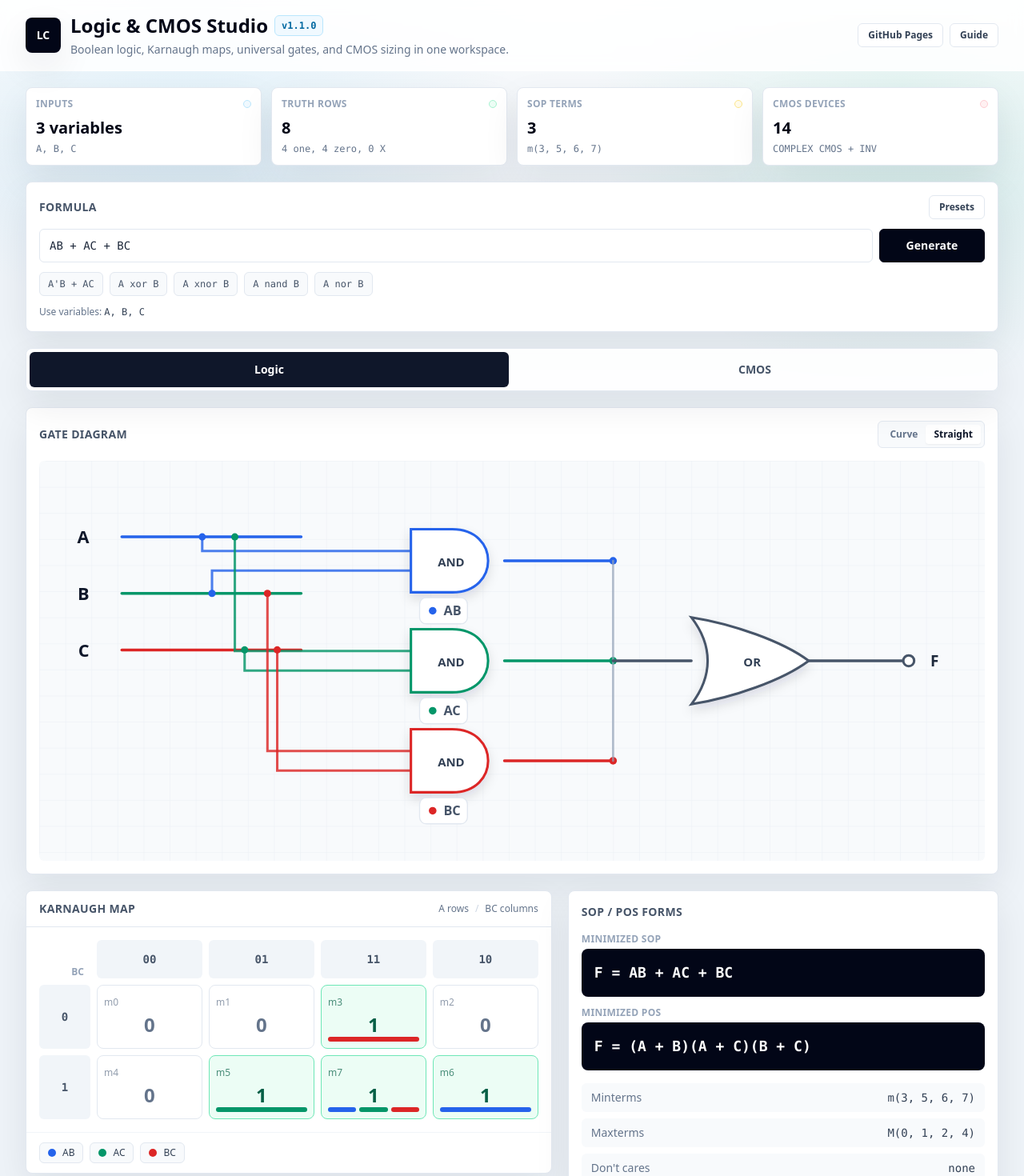
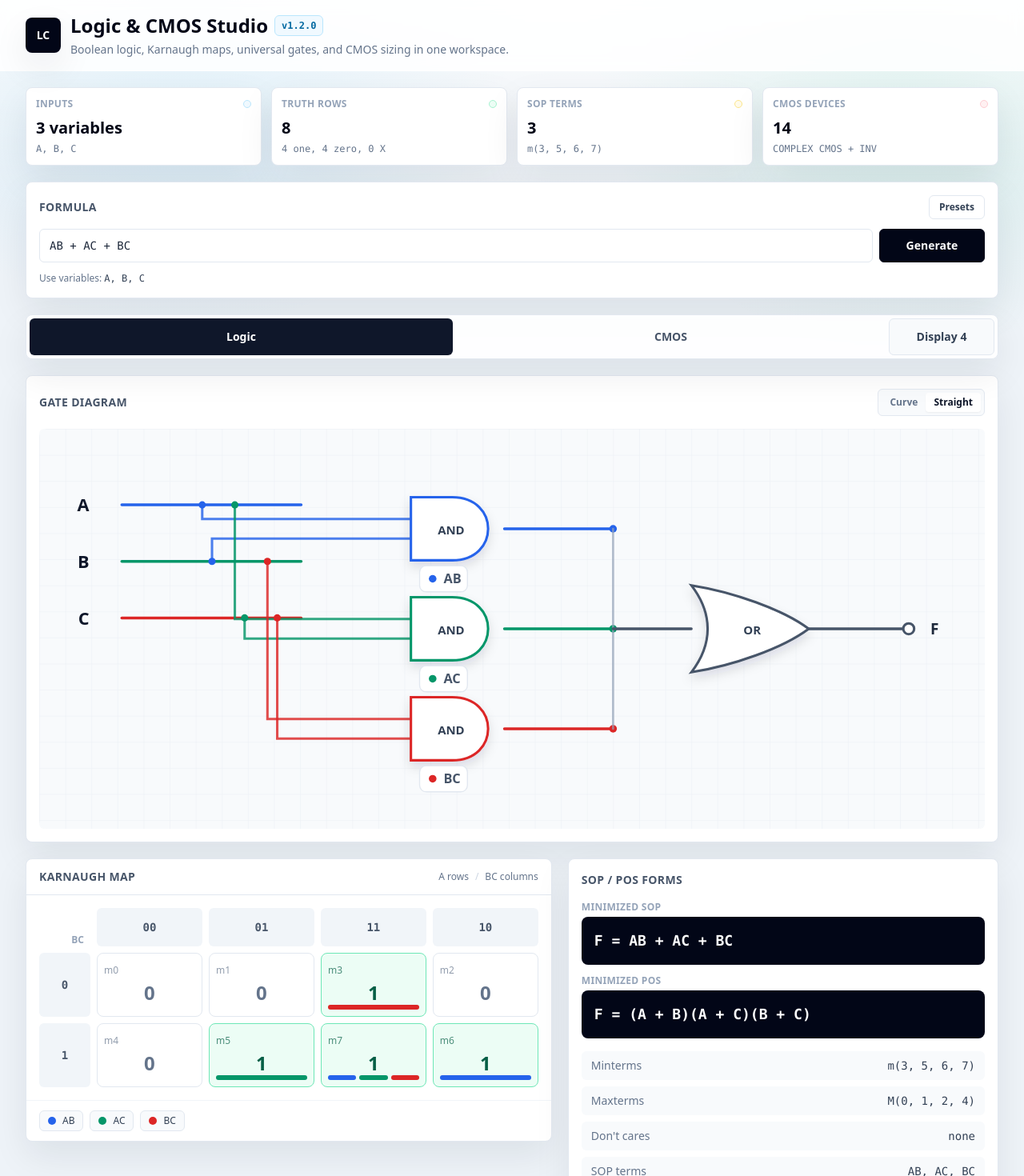
Before and after one commit to marksui/logic-cmos-studio, a React (Vite) app: page / in a window 1280 px wide. Shown: the top 1470 px of the page at 80% size. Built offline with nearby package versions, Linux system fonts and the light colour scheme; the HTML template or start-up script is replaced by a standard one.

Commit message:
Release v1.2.0 configurable layout

```diff
--- a/package.json
+++ b/package.json
@@ -1,7 +1,7 @@
 {
   "name": "logic-cmos-studio",
   "private": true,
-  "version": "1.1.0",
+  "version": "1.2.0",
   "homepage": "https://marksui.github.io/logic-cmos-studio/",
   "type": "module",
   "scripts": {
--- a/src/App.tsx
+++ b/src/App.tsx
@@ -29,9 +29,50 @@ const VARIABLE_COUNTS: VariableCount[] = [2, 3, 4];
 const DEFAULT_PRESET = PRESETS.find((preset) => preset.id === "majority")!;
 type Workspace = "logic" | "cmos";
 type CopyState = "idle" | "copied" | "failed";
+type LogicPanelId =
+  | "summary"
+  | "diagram"
+  | "kmap"
+  | "forms"
+  | "verilog"
+  | "universal"
+  | "truth";
+type CmosPanelId = "overview" | "networks" | "sizing" | "schematic" | "netlist";
+type PanelVisibility<T extends string> = Record<T, boolean>;
 
-const GITHUB_PAGES_URL = "https://marksui.github.io/logic-cmos-studio/";
 const FORMULA_EXAMPLES = ["A'B + AC", "A xor B", "A xnor B", "A nand B", "A nor B"];
+const DEFAULT_LOGIC_PANELS: PanelVisibility<LogicPanelId> = {
+  diagram: true,
+  forms: true,
+  kmap: true,
+  summary: true,
+  truth: false,
+  universal: false,
+  verilog: false
+};
+const DEFAULT_CMOS_PANELS: PanelVisibility<CmosPanelId> = {
+  netlist: false,
+  networks: false,
+  overview: true,
+  schematic: true,
+  sizing: false
+};
+const LOGIC_PANEL_OPTIONS: { id: LogicPanelId; label: string }[] = [
+  { id: "summary", label: "Summary" },
+  { id: "diagram", label: "Gate diagram" },
+  { id: "kmap", label: "K-map" },
+  { id: "forms", label: "SOP / POS" },
+  { id: "verilog", label: "Verilog" },
+  { id: "universal", label: "Universal gates" },
+  { id: "truth", label: "Truth table" }
+];
+const CMOS_PANEL_OPTIONS: { id: CmosPanelId; label: string }[] = [
+  { id: "overview", label: "Overview" },
+  { id: "networks", label: "Pull networks" },
+  { id: "sizing", label: "Sizing" },
+  { id: "schematic", label: "Schematic" },
+  { id: "netlist", label: "Netlist" }
+];
 
 const DEFAULT_INPUT_LABELS: Record<LogicVariable, string> = {
   A: "A",
@@ -50,8 +91,12 @@ export default function App() {
   const [formulaInput, setFormulaInput] = useState(DEFAULT_PRESET.formula);
   const [formulaError, setFormulaError] = useState("");
   const [presetsOpen, setPresetsOpen] = useState(false);
-  const [guideOpen, setGuideOpen] = useState(false);
+  const [displayOpen, setDisplayOpen] = useState(false);
   const [activeWorkspace, setActiveWorkspace] = useState<Workspace>("logic");
+  const [logicPanels, setLogicPanels] =
+    useState<PanelVisibility<LogicPanelId>>(DEFAULT_LOGIC_PANELS);
+  const [cmosPanels, setCmosPanels] =
+    useState<PanelVisibility<CmosPanelId>>(DEFAULT_CMOS_PANELS);
   const [inputLabels, setInputLabels] =
     useState<Record<LogicVariable, string>>(DEFAULT_INPUT_LABELS);
   const [gateWireStyle, setGateWireStyle] = useState<GateWireStyle>("straight");
@@ -113,6 +158,31 @@ export default function App() {
     [displayLabels, gateConversions, posResult.verilogExpression, result.verilogAssign]
   );
   const outputSummary = useMemo(() => countOutputs(values), [values]);
+  const showLogicMiddleRow = logicPanels.kmap || logicPanels.forms || logicPanels.verilog;
+  const showLogicSideColumn = logicPanels.forms || logicPanels.verilog;
+  const hasLogicContent =
+    logicPanels.summary ||
+    logicPanels.diagram ||
+    showLogicMiddleRow ||
+    logicPanels.universal ||
+    logicPanels.truth;
+  const hasCmosContent = Object.values(cmosPanels).some(Boolean);
+
+  function toggleLogicPanel(panel: LogicPanelId) {
+    setLogicPanels((current) => ({ ...current, [panel]: !current[panel] }));
+  }
+
+  function toggleCmosPanel(panel: CmosPanelId) {
+    setCmosPanels((current) => ({ ...current, [panel]: !current[panel] }));
+  }
+
+  function resetDisplay() {
+    if (activeWorkspace === "logic") {
+      setLogicPanels(DEFAULT_LOGIC_PANELS);
+    } else {
+      setCmosPanels(DEFAULT_CMOS_PANELS);
+    }
+  }
 
   function handleVariableCountChange(nextCount: VariableCount) {
     setVariableCount(nextCount);
@@ -179,7 +249,7 @@ export default function App() {
   return (
     <main className="app-shell min-h-screen overflow-x-hidden text-slate-900">
       <header className="border-b border-white/70 bg-white/85 backdrop-blur">
-        <div className="mx-auto flex max-w-7xl flex-col gap-4 px-4 py-4 sm:px-6 lg:flex-row lg:items-center lg:justify-between lg:px-8">
+        <div className="mx-auto flex max-w-7xl px-4 py-4 sm:px-6 lg:px-8">
           <div className="flex min-w-0 items-center gap-3">
             <div className="grid h-11 w-11 shrink-0 place-items-center rounded-lg bg-slate-950 text-sm font-bold text-white shadow-soft">
               LC
@@ -198,66 +268,11 @@ export default function App() {
               </p>
             </div>
           </div>
-
-          <div className="relative flex flex-wrap items-center gap-2">
-            <a
-              href={GITHUB_PAGES_URL}
-              target="_blank"
-              rel="noreferrer"
-              className="control-button py-1.5 text-xs"
-            >
-              GitHub Pages
-            </a>
-            <button
-              type="button"
-              onClick={() => setGuideOpen((open) => !open)}
-              className="control-button py-1.5 text-xs"
-              aria-expanded={guideOpen}
-            >
-              Guide
-            </button>
-            {guideOpen && (
-              <div className="absolute right-0 top-11 z-30 w-[min(560px,calc(100vw-32px))] rounded-lg border border-slate-200 bg-white p-4 text-sm text-slate-600 shadow-soft">
-                <div className="flex items-start justify-between gap-3">
-                  <h2 className="text-sm font-semibold uppercase tracking-wide text-slate-600">
-                    Formula Guide
-                  </h2>
-                  <button
-                    type="button"
-                    onClick={() => setGuideOpen(false)}
-                    className="rounded-md px-2 py-1 text-xs font-semibold text-slate-500 transition hover:bg-slate-50 focus-visible:outline-none focus-visible:ring-2 focus-visible:ring-sky-500/30"
-                  >
-                    Close
-                  </button>
-                </div>
-                <div className="mt-3 grid gap-2 leading-6">
-                  <p>
-                    Try <code>A&apos;B + AC</code>, <code>A xor B</code>,{" "}
-                    <code>A xnor B</code>, <code>A nand B</code>, or{" "}
-                    <code>A nor B</code>.
-                  </p>
-                  <p>
-                    Gate names can be typed as words: <code>A and B</code>,{" "}
-                    <code>A or B</code>, <code>A nand B</code>, <code>A nor B</code>,{" "}
-                    <code>A xor B</code>, and <code>A xnor B</code>. For NOT, use{" "}
-                    <code>~A</code>, <code>not A</code>, or <code>A&apos;</code>.
-                  </p>
-                  <p>
-                    Click output cells in the truth table or K-map to cycle 0, 1, and X.
-                    X is treated as a don&apos;t-care.
-                  </p>
-                  <p>
-                    Renamed inputs can be used directly in formulas, for example{" "}
-                    <code>A xor B xor Cin</code>. A, B, C, and D stay available as aliases.
-                  </p>
-                </div>
-              </div>
-            )}
-          </div>
         </div>
       </header>
 
       <div className="mx-auto max-w-7xl px-4 py-5 sm:px-6 lg:px-8">
+        {activeWorkspace === "logic" && logicPanels.summary && (
           <section className="mb-5 grid gap-3 sm:grid-cols-2 lg:grid-cols-4">
             <StatusCard
               label="Inputs"
@@ -284,6 +299,7 @@ export default function App() {
               tone="rose"
             />
           </section>
+        )}
 
         <section className="surface-card relative mb-5 p-4">
           <div className="flex items-center justify-between gap-3">
@@ -366,6 +382,26 @@ export default function App() {
               </div>
               <div className="my-3 h-px bg-slate-100" />
               <span className="mb-2 block text-xs font-semibold uppercase tracking-wide text-slate-400">
+                Examples
+              </span>
+              <div className="flex flex-wrap gap-2">
+                {FORMULA_EXAMPLES.map((example) => (
+                  <button
+                    key={example}
+                    type="button"
+                    onClick={() => {
+                      setFormulaInput(example);
+                      setFormulaError("");
+                      setPresetsOpen(false);
+                    }}
+                    className="rounded-md border border-slate-200 bg-slate-50 px-2.5 py-1.5 font-mono text-xs text-slate-600 transition hover:bg-white focus-visible:outline-none focus-visible:ring-2 focus-visible:ring-sky-500/30"
+                  >
+                    {example}
+                  </button>
+                ))}
+              </div>
+              <div className="my-3 h-px bg-slate-100" />
+              <span className="mb-2 block text-xs font-semibold uppercase tracking-wide text-slate-400">
                 Presets
               </span>
               <div className="grid gap-2">
@@ -431,21 +467,6 @@ export default function App() {
                 Generate
               </button>
             </div>
-            <div className="flex flex-wrap gap-2">
-              {FORMULA_EXAMPLES.map((example) => (
-                <button
-                  key={example}
-                  type="button"
-                  onClick={() => {
-                    setFormulaInput(example);
-                    setFormulaError("");
-                  }}
-                  className="rounded-md border border-slate-200 bg-slate-50 px-2.5 py-1.5 font-mono text-xs text-slate-600 transition hover:bg-white focus-visible:outline-none focus-visible:ring-2 focus-visible:ring-sky-500/30"
-                >
-                  {example}
-                </button>
-              ))}
-            </div>
             <p className="text-xs font-medium text-slate-500">
               Use variables:{" "}
               <code className="text-slate-700">{activeDisplayLabels.join(", ")}</code>
@@ -463,11 +484,21 @@ export default function App() {
 
         <WorkspaceTabs
           activeWorkspace={activeWorkspace}
+          cmosPanels={cmosPanels}
+          displayOpen={displayOpen}
+          logicPanels={logicPanels}
           onChange={setActiveWorkspace}
+          onDisplayOpenChange={setDisplayOpen}
+          onResetDisplay={resetDisplay}
+          onToggleCmosPanel={toggleCmosPanel}
+          onToggleLogicPanel={toggleLogicPanel}
         />
 
         {activeWorkspace === "logic" ? (
           <>
+            {!hasLogicContent && <EmptyView workspace="Logic" />}
+
+            {logicPanels.diagram && (
               <section className="surface-card p-4">
                 <div className="mb-4 flex items-center justify-between gap-3">
                   <h2 className="text-sm font-semibold uppercase tracking-wide text-slate-600">
@@ -501,8 +532,17 @@ export default function App() {
                   variableLabels={displayLabels}
                 />
               </section>
+            )}
 
-            <div className="mt-5 grid min-w-0 gap-5 xl:grid-cols-[minmax(0,1.1fr)_minmax(360px,0.9fr)]">
+            {showLogicMiddleRow && (
+              <div
+                className={`mt-5 grid min-w-0 gap-5 ${
+                  logicPanels.kmap && showLogicSideColumn
+                    ? "xl:grid-cols-[minmax(0,1.1fr)_minmax(360px,0.9fr)]"
+                    : ""
+                }`}
+              >
+                {logicPanels.kmap && (
                   <section className="min-w-0">
                     <KMapPanel
                       result={result}
@@ -510,8 +550,11 @@ export default function App() {
                       variableLabels={displayLabels}
                     />
                   </section>
+                )}
 
+                {showLogicSideColumn && (
                   <div className="grid min-w-0 gap-5">
+                    {logicPanels.forms && (
                       <section className="surface-card p-4">
                         <h2 className="text-sm font-semibold uppercase tracking-wide text-slate-600">
                           SOP / POS Forms
@@ -542,7 +585,9 @@ export default function App() {
                           />
                         </div>
                       </section>
+                    )}
 
+                    {logicPanels.verilog && (
                       <section className="surface-card p-4">
                         <div className="flex items-center justify-between gap-3">
                           <h2 className="text-sm font-semibold uppercase tracking-wide text-slate-600">
@@ -564,16 +609,22 @@ export default function App() {
                           <code>{verilogBundle}</code>
                         </pre>
                       </section>
+                    )}
                   </div>
+                )}
               </div>
+            )}
 
+            {logicPanels.universal && (
               <div className="mt-5">
                 <UniversalGatesPanel
                   conversions={gateConversions}
                   variableLabels={displayLabels}
                 />
               </div>
+            )}
 
+            {logicPanels.truth && (
               <div className="mt-5">
                 <TruthTable
                   variables={variables}
@@ -582,32 +633,36 @@ export default function App() {
                   onToggle={handleToggle}
                 />
               </div>
+            )}
           </>
         ) : (
           <div className="space-y-5">
-            <section className="surface-card p-4">
-              <div className="flex flex-col gap-3 sm:flex-row sm:items-center sm:justify-between">
-                <h2 className="text-sm font-semibold uppercase tracking-wide text-slate-600">
-                  Current Logic
-                </h2>
-              </div>
-              <div className="mt-4 grid gap-3 text-sm text-slate-600 lg:grid-cols-4">
-                <Metric label="Simplified" value={`F = ${displaySopExpression}`} />
-                <Metric label="POS" value={`F = ${displayPosExpression}`} />
-                <Metric label="Core gate" value={cmosPlan.coreGateName} />
-                <Metric label="Transistors" value={`${cmosPlan.transistorCount}`} />
-              </div>
-            </section>
-
+            {!hasCmosContent ? (
+              <EmptyView workspace="CMOS" />
+            ) : (
               <CMOSPanel
                 includeOutputInverter={includeOutputInverter}
                 onIncludeOutputInverterChange={setIncludeOutputInverter}
                 plan={cmosPlan}
+                visibleSections={cmosPanels}
               />
+            )}
           </div>
         )}
       </div>
     </main>
+  );
+}
+function EmptyView({ workspace }: { workspace: Workspace | "Logic" | "CMOS" }) {
+  return (
+    <section className="surface-card p-6 text-center">
+      <h2 className="text-sm font-semibold uppercase tracking-wide text-slate-500">
+        No {workspace} panels selected
+      </h2>
+      <p className="mt-2 text-sm text-slate-500">
+        Open Display to choose what appears here.
+      </p>
+    </section>
   );
 }
 
@@ -645,13 +700,34 @@ function StatusCard({
 
 function WorkspaceTabs({
   activeWorkspace,
-  onChange
+  cmosPanels,
+  displayOpen,
+  logicPanels,
+  onChange,
+  onDisplayOpenChange,
+  onResetDisplay,
+  onToggleCmosPanel,
+  onToggleLogicPanel
 }: {
   activeWorkspace: Workspace;
+  cmosPanels: PanelVisibility<CmosPanelId>;
+  displayOpen: boolean;
+  logicPanels: PanelVisibility<LogicPanelId>;
   onChange: (workspace: Workspace) => void;
+  onDisplayOpenChange: (open: boolean) => void;
+  onResetDisplay: () => void;
+  onToggleCmosPanel: (panel: CmosPanelId) => void;
+  onToggleLogicPanel: (panel: LogicPanelId) => void;
 }) {
+  const activeOptions =
+    activeWorkspace === "logic" ? LOGIC_PANEL_OPTIONS : CMOS_PANEL_OPTIONS;
+  const activePanels = activeWorkspace === "logic" ? logicPanels : cmosPanels;
+  const selectedCount = Object.values(activePanels).filter(Boolean).length;
+
   return (
-    <div className="sticky top-3 z-10 mb-5 grid gap-2 rounded-lg border border-slate-200 bg-white/90 p-1 shadow-soft backdrop-blur sm:grid-cols-2">
+    <div className="sticky top-3 z-10 mb-5 rounded-lg border border-slate-200 bg-white/90 p-1 shadow-soft backdrop-blur">
+      <div className="grid gap-2 sm:grid-cols-[minmax(0,1fr)_132px]">
+        <div className="grid gap-2 sm:grid-cols-2">
           {(["logic", "cmos"] as Workspace[]).map((workspace) => {
             const active = workspace === activeWorkspace;
             const label = workspace === "logic" ? "Logic" : "CMOS";
@@ -660,7 +736,10 @@ function WorkspaceTabs({
               <button
                 key={workspace}
                 type="button"
-            onClick={() => onChange(workspace)}
+                onClick={() => {
+                  onChange(workspace);
+                  onDisplayOpenChange(false);
+                }}
                 className={`rounded-md px-4 py-3 text-sm font-semibold transition focus-visible:outline-none focus-visible:ring-2 focus-visible:ring-sky-500/30 ${
                   active
                     ? "bg-slate-900 text-white shadow-sm"
@@ -672,6 +751,64 @@ function WorkspaceTabs({
               </button>
             );
           })}
+        </div>
+
+        <div className="relative">
+          <button
+            type="button"
+            onClick={() => onDisplayOpenChange(!displayOpen)}
+            className="h-full w-full rounded-md border border-slate-200 bg-slate-50 px-3 py-3 text-sm font-semibold text-slate-700 transition hover:bg-white focus-visible:outline-none focus-visible:ring-2 focus-visible:ring-sky-500/30"
+            aria-expanded={displayOpen}
+          >
+            Display {selectedCount}
+          </button>
+          {displayOpen && (
+            <div className="absolute right-0 top-12 z-30 w-[min(320px,calc(100vw-32px))] rounded-lg border border-slate-200 bg-white p-3 shadow-soft">
+              <div className="mb-2 flex items-center justify-between gap-3">
+                <span className="text-xs font-semibold uppercase tracking-wide text-slate-400">
+                  Visible Panels
+                </span>
+                <button
+                  type="button"
+                  onClick={onResetDisplay}
+                  className="rounded px-2 py-1 text-xs font-semibold text-slate-500 transition hover:bg-slate-50 focus-visible:outline-none focus-visible:ring-2 focus-visible:ring-sky-500/30"
+                >
+                  Reset
+                </button>
+              </div>
+              <div className="grid gap-2">
+                {activeOptions.map((option) => {
+                  const checked =
+                    activeWorkspace === "logic"
+                      ? logicPanels[option.id as LogicPanelId]
+                      : cmosPanels[option.id as CmosPanelId];
+
+                  return (
+                    <label
+                      key={option.id}
+                      className="flex cursor-pointer items-center justify-between gap-3 rounded-md border border-slate-200 bg-slate-50 px-3 py-2 text-sm font-semibold text-slate-700 transition hover:bg-white"
+                    >
+                      <span>{option.label}</span>
+                      <input
+                        type="checkbox"
+                        checked={checked}
+                        onChange={() => {
+                          if (activeWorkspace === "logic") {
+                            onToggleLogicPanel(option.id as LogicPanelId);
+                          } else {
+                            onToggleCmosPanel(option.id as CmosPanelId);
+                          }
+                        }}
+                        className="h-4 w-4 accent-slate-950"
+                      />
+                    </label>
+                  );
+                })}
+              </div>
+            </div>
+          )}
+        </div>
+      </div>
     </div>
   );
 }
--- a/src/version.ts
+++ b/src/version.ts
@@ -1 +1 @@
-export const APP_VERSION = "v1.1.0";
+export const APP_VERSION = "v1.2.0";
```
Also changed, not shown: src/components/CMOSPanel.tsx (+27 -3 lines), 7 other files (tests, documents, lock files or other folders). Lines whose indentation alone changed are shown as unchanged.
